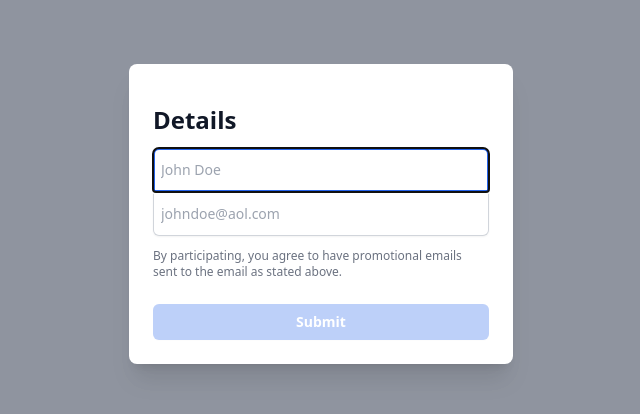
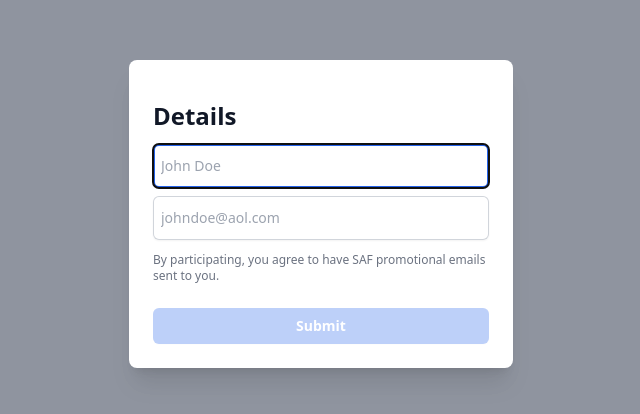
Before and after one commit to DonChiaQE/SAF-School-Partnership-Program-Badge-Collecter, a Vue app: page / in a window 1280 px wide. Shown: the part 186-600 px from the top of the page, without its empty margins (319-959 px from the left). Built offline with nearby package versions, Linux system fonts and the light colour scheme.

Commit message:
Update NameModal.vue

```diff
--- a/src/components/NameModal.vue
+++ b/src/components/NameModal.vue
@@ -22,13 +22,13 @@
                                         <p class="text-xs text-gray-500">This data will be used promotional purposes.</p>
                                     </div> -->
                                     <div class="mt-4">
-                                        <input name="entry.1045313476" v-model="name" type="text" placeholder="John Doe" class="block w-full rounded-t-md border-0 py-2.5 pl-2 text-gray-900 shadow-sm ring-1 ring-inset ring-gray-300 placeholder:text-gray-400 focus:ring-2 focus:ring-inset focus:ring-blue-600 sm:text-sm sm:leading-6" required="true" />
+                                        <input name="entry.1045313476" v-model="name" type="text" placeholder="John Doe" class="block w-full rounded-md border-0 py-2.5 pl-2 text-gray-900 shadow-sm ring-1 ring-inset ring-gray-300 placeholder:text-gray-400 focus:ring-2 focus:ring-inset focus:ring-blue-600 sm:text-sm sm:leading-6" required="true" />
                                     </div>
-                                    <div class="">
-                                        <input name="entry.203316325" v-model="email" type="email" placeholder="johndoe@aol.com" class="block w-full rounded-b-md border-0 py-2.5 pl-2 text-gray-900 shadow-sm ring-1 ring-inset ring-gray-300 placeholder:text-gray-400 focus:ring-2 focus:ring-inset focus:ring-blue-600 sm:text-sm sm:leading-6" required="true" />
+                                    <div class="mt-2">
+                                        <input name="entry.203316325" v-model="email" type="email" placeholder="johndoe@aol.com" class="block w-full rounded-md border-0 py-2.5 pl-2 text-gray-900 shadow-sm ring-1 ring-inset ring-gray-300 placeholder:text-gray-400 focus:ring-2 focus:ring-inset focus:ring-blue-600 sm:text-sm sm:leading-6" required="true" />
                                     </div>
                                 </div>
-                                <p class="text-xs mt-3 text-gray-500">By participating, you agree to have promotional emails sent to the email as stated above.</p>
+                                <p class="text-xs mt-3 text-gray-500">By participating, you agree to have SAF promotional emails sent to you.</p>
                             </div>
                             <div class="mt-5 sm:mt-6">
                                 <button type="submit" :disabled="name === '' || email === ''" class="inline-flex w-full justify-center rounded-md disabled:opacity-30 disabled:hover:bg-blue-600 bg-blue-600 px-3 py-2 text-sm font-semibold text-white shadow-sm hover:bg-blue-500 focus-visible:outline focus-visible:outline-2 focus-visible:outline-offset-2 focus-visible:outline-blue-600">
```
